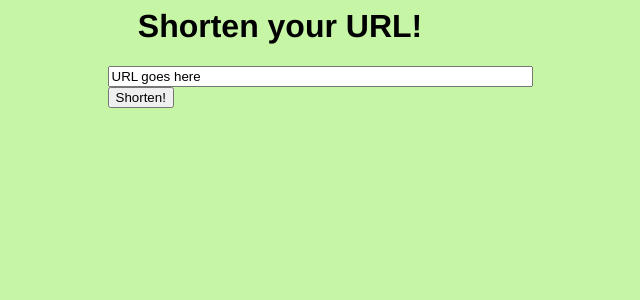
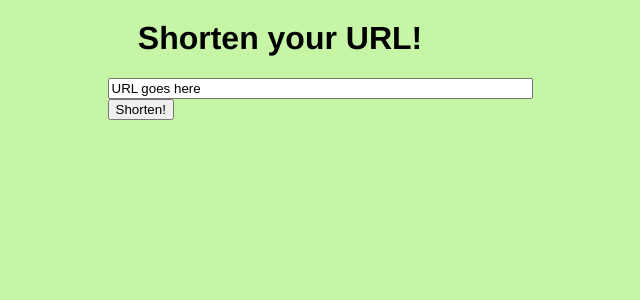
Before and after one commit to nthall/shortener, a Django app: template shortener/templates/shorten/index.html in a window 1280 px wide. Shown: the top 300 px of the page, without its empty margins (360-1000 px from the left). Run offline with Django 3.2, Linux system fonts and the light colour scheme; the template is opened without the code that fills it, so the values that code supplies are empty.

Commit message:
push title down from abs top of page a bit

```diff
--- a/shortener/templates/shorten/index.html
+++ b/shortener/templates/shorten/index.html
@@ -4,7 +4,7 @@
     <link rel='stylesheet' type='text/css' href='http://www.shortener.dotcloud.com/static/short.css'>
   </head>
   <body>
-    <h1>Shorten your URL!</h1>
+    <h1 style="margin-top:20px">Shorten your URL!</h1>
     {% if error_message %}<p><strong>{{ error_message }}</strong></p>{% endif %}
     <div style="margin-right:auto; margin-left:auto; width:345px">
     <form action='/result' method='post'>
```
